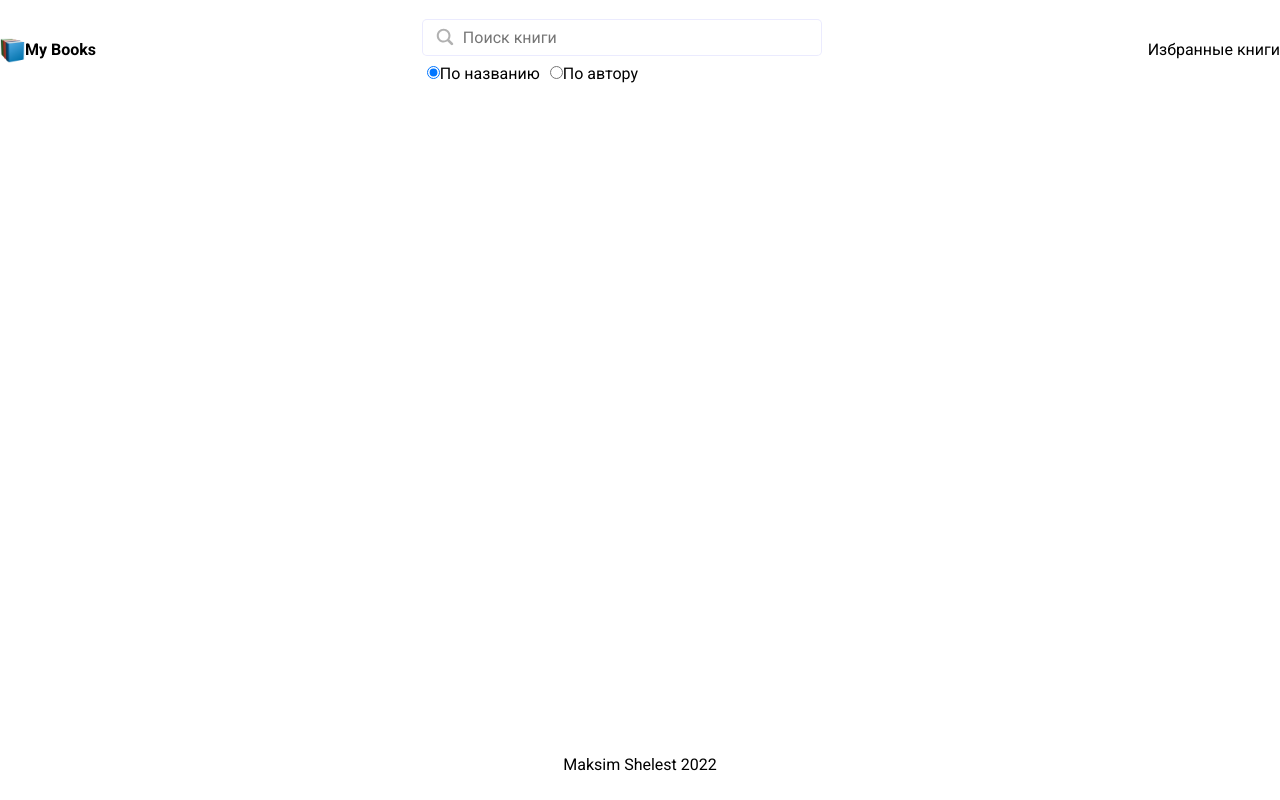
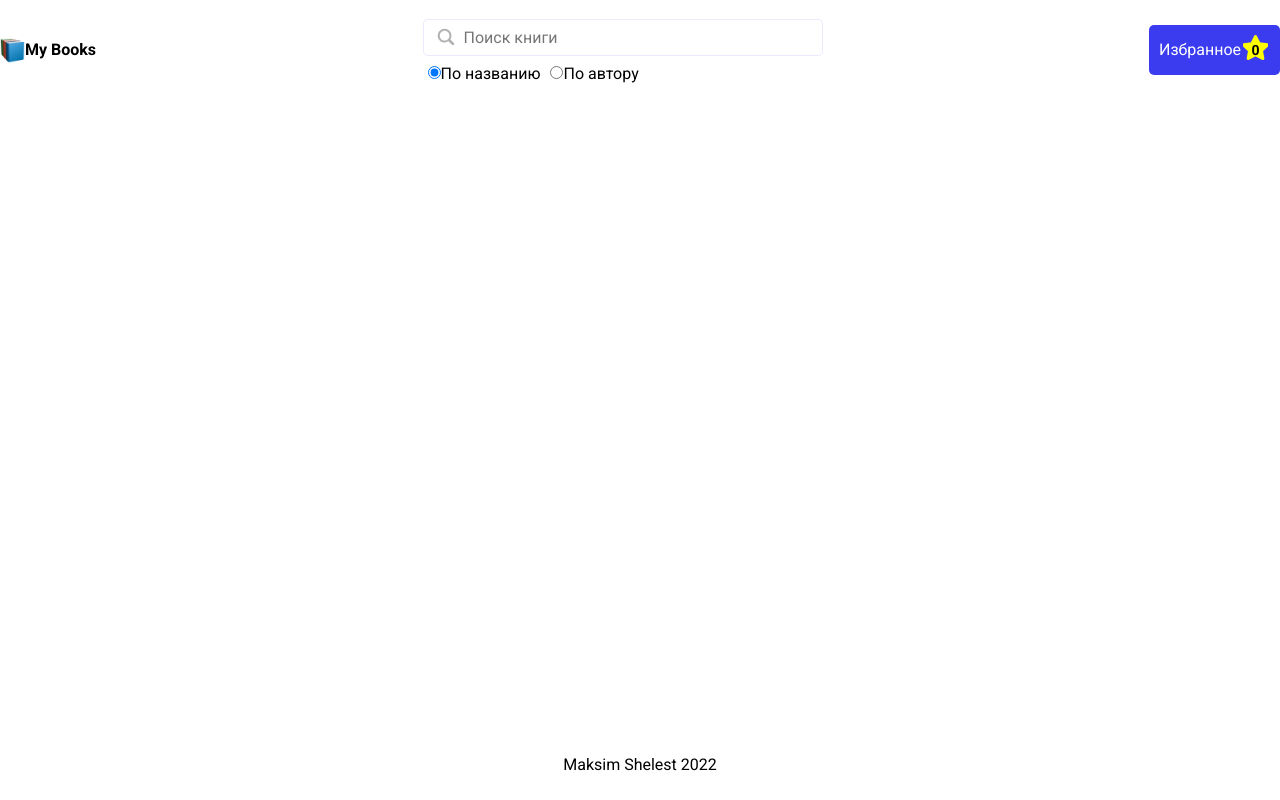
Before and after one commit to MaxShelest88/books-app, a React (Create React App) app: page / in a window 1280 px wide. Built offline with nearby package versions, Linux system fonts and the light colour scheme.

Commit message:
button favorite

```diff
--- /dev/null
+++ b/src/components/ButtonFavorite/ButtonFavorite.module.scss
@@ -0,0 +1,18 @@
+@import "../../scss/variables";
+
+.buttonFav {
+	color: black;
+	background: transparent;
+	cursor: pointer;
+	line-height: 20px;
+	color: #fff;
+	padding: 10px 10px;
+	display: flex;
+	justify-content: center;
+	align-items: center;
+	background-color: $mainColor;
+	border-radius: 5px;
+	span {
+		margin-right: 2px;
+	}
+}
--- /dev/null
+++ b/src/components/ButtonFavorite/ButtonFavorite.tsx
@@ -0,0 +1,35 @@
+import React from 'react';
+import { selectFavoriteBooks } from '../../redux/favorite/selectors';
+import { useAppSelector } from '../../redux/hooks';
+import IconFavorite from '../UI/Icons/IconFavorite';
+import s from './ButtonFavorite.module.scss';
+
+type Props = {};
+
+const ButtonFavorite = (props: Props) => {
+  const favItems = useAppSelector(selectFavoriteBooks);
+
+  return (
+    <button className={s.buttonFav}>
+      <span style={{ position: 'relative', zIndex: 10 }}>Избранное</span>
+      <span style={{ position: 'relative' }}>
+        <IconFavorite color="yellow" size="25" />
+        <span
+          style={{
+            position: 'absolute',
+            top: '50%',
+            left: '50%',
+            zIndex: 5,
+            color: 'black',
+            transform: 'translate(-50%,-50%)',
+            fontSize: 14,
+            fontWeight: 700,
+          }}>
+          {favItems.length}
+        </span>
+      </span>
+    </button>
+  );
+};
+
+export default ButtonFavorite;
--- a/src/components/Header/Header.module.scss
+++ b/src/components/Header/Header.module.scss
@@ -11,15 +11,3 @@
 		}
 	}
 }
-.logoimage {
-	width: 25px;
-}
-
-.logo {
-	display: flex;
-	align-items: center;
-	span {
-		color: black;
-		font-weight: 700;
-	}
-}
--- a/src/components/Header/Header.tsx
+++ b/src/components/Header/Header.tsx
@@ -3,11 +3,13 @@ import { Link } from 'react-router-dom';
 import Input from '../UI/Input/Input';
 import s from './Header.module.scss';
 import { useLocation } from 'react-router-dom';
-import icon from '../../assets/icons/Books-icon.png';
 import { selectQueryOption } from '../../redux/filter/selectors';
 import { setQueryOption } from '../../redux/filter/slice';
 import { useAppDispatch, useAppSelector } from '../../redux/hooks';
 import InputRadio from '../UI/InputRadio/InputRadio';
+import IconFavorite from '../UI/Icons/IconFavorite';
+import Logo from '../Logo/Logo';
+import ButtonFavorite from '../ButtonFavorite/ButtonFavorite';
 const options = [
   { name: 'По названию', value: 'intitle' },
   { name: 'По автору', value: 'inauthor' },
@@ -36,19 +38,16 @@ export default function Header() {
     <header className={s.header}>
       <div className={s.container}>
         <Link to="/">
-          <div className={s.logo}>
-            <img className={s.logoimage} src={icon} alt="Logo" /> <span>My Books</span>
-          </div>
+          <Logo />
         </Link>
-
         {pathname !== '/favorite' && (
           <>
             <form>
               <Input style={{ marginBottom: '10px' }} />
               {optionValues}
             </form>
-            <Link to="/favorite" style={{ color: 'black' }}>
-              Избранные книги
+            <Link className="" to="/favorite">
+              <ButtonFavorite />
             </Link>
           </>
         )}
--- /dev/null
+++ b/src/components/Logo/Logo.module.scss
@@ -0,0 +1,12 @@
+.logo {
+	display: flex;
+	align-items: center;
+	span {
+		color: black;
+		font-weight: 700;
+	}
+}
+
+.logoimage {
+	width: 25px;
+}
--- /dev/null
+++ b/src/components/Logo/Logo.tsx
@@ -0,0 +1,13 @@
+import React from 'react';
+import s from './Logo.module.scss';
+import icon from '../../assets/icons/Books-icon.png';
+
+const Logo = () => {
+  return (
+    <div className={s.logo}>
+      <img className={s.logoimage} src={icon} alt="Logo" /> <span>My Books</span>
+    </div>
+  );
+};
+
+export default Logo;
```
